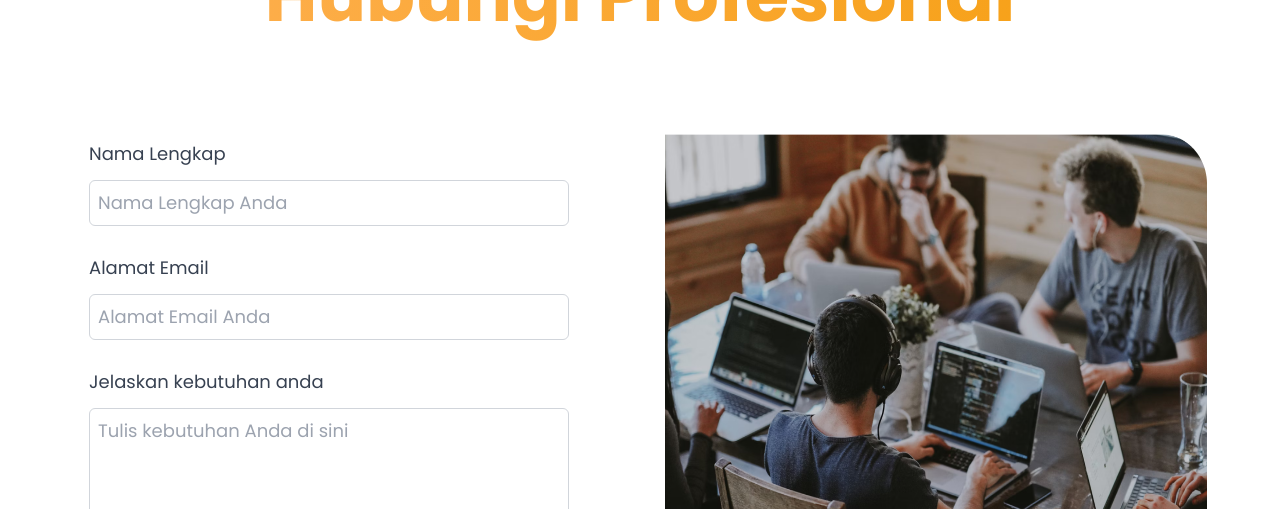
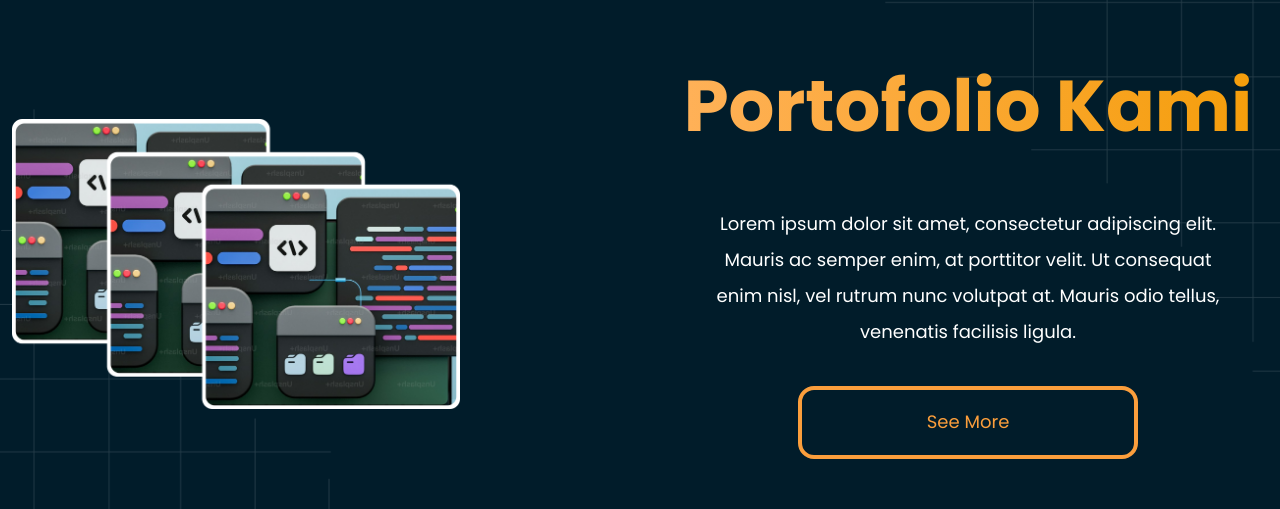
Before and after one commit to kodeintekno/web-kodeintekno, a Next.js app: page / in a window 1280 px wide. Shown: the part 3056-3565 px from the top of the page. Built offline with nearby package versions, Linux system fonts and the light colour scheme; no server answers.

Commit message:
chore : adding a new screen

```diff
--- /dev/null
+++ b/src/components/PortofolioSection.tsx
@@ -0,0 +1,48 @@
+import Image from "next/image";
+import { serviceBg, portofolioImg } from "@/assets";
+import { styles } from "./styles";
+
+const PortofolioSection = () => {
+  return (
+    <>
+      <div
+        className="flex flex-col-reverse items-center justify-center min-h-screen bg-cover bg-no-repeat md:flex-col-reverse md:items-center md:justify-center md:gap-y-32 lg:flex-row lg:justify-center lg:items-center lg:gap-32 xl:flex-row xl:justify-center xl:items-center xl:gap-52"
+        style={{ backgroundImage: `url(${serviceBg.src})` }}
+      >
+        {/* Left Section */}
+        <Image
+          src={portofolioImg}
+          alt=""
+          className="w-[68%] md:w-[50%] lg:w-[38%] xl:w-[35%] pt-20 md:pt-0 "
+        />
+        {/* Right Section */}
+        <div className="flex flex-col max-w-[600px] ">
+          <div className="w-full flex-col flex items-center gap-y-8">
+            <h1 className={`${styles.heroHeadText} flex justify-center`}>
+              Portofolio Kami
+            </h1>
+            <p
+              className={`${styles.paragrafText} text-white text-center w-[85%]`}
+            >
+              Lorem ipsum dolor sit amet, consectetur adipiscing elit. Mauris ac
+              semper enim, at porttitor velit. Ut consequat enim nisl, vel
+              rutrum nunc volutpat at. Mauris odio tellus, venenatis facilisis
+              ligula.
+            </p>
+          </div>
+          <div className="flex justify-center pt-9">
+            <button
+              className={`border-4 border-[#FB9E3C] rounded-2xl text-[#FB9E3C]
+  w-[200px] h-[50px] sm:w-[250px] sm:h-[60px] md:w-[300px] md:h-[65px]
+  lg:w-[340px] lg:h-[73px] ${styles.paragrafText} md:${styles.paragrafText} lg:${styles.paragrafText} xl:${styles.paragrafText}`}
+            >
+              See More
+            </button>
+          </div>
+        </div>
+      </div>
+    </>
+  );
+};
+
+export default PortofolioSection;
```
